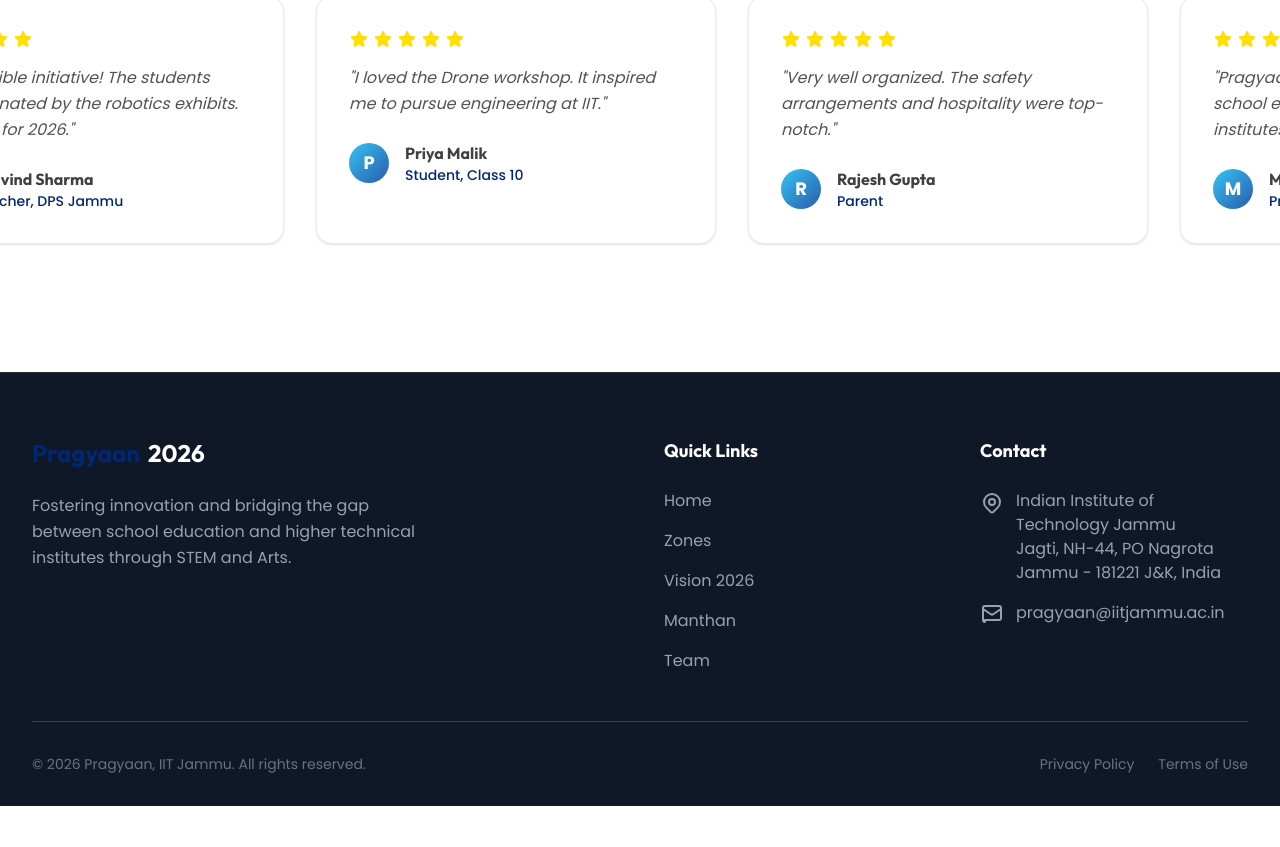
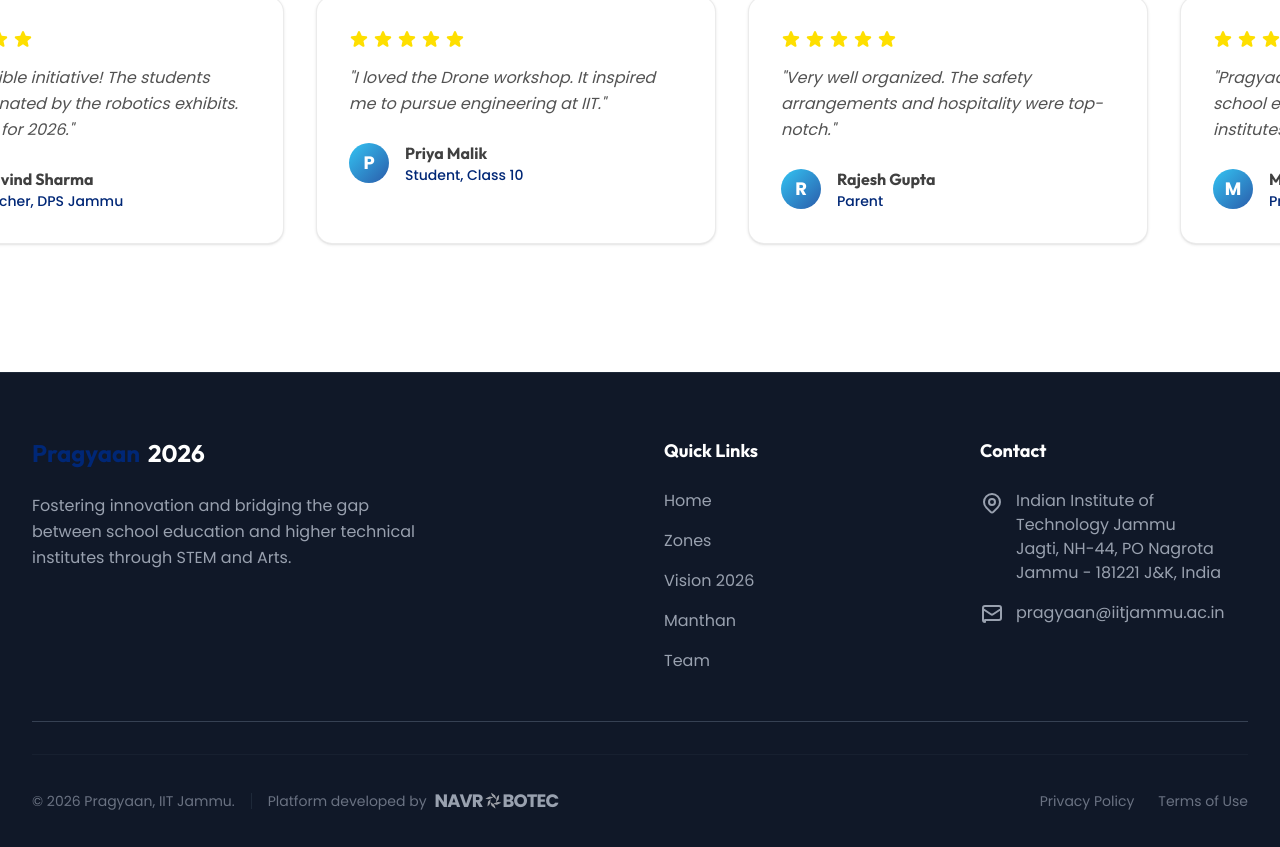
Before and after one commit to ubbelothbrok/BRICS, a React (Vite) app: page / in a window 1280 px wide. Shown: the part 7000-7847 px from the top of the page. Before the commit the page ends 7806 px from the top, so only its background shows below. Built offline with nearby package versions, Linux system fonts and the light colour scheme; no server answers.

Commit message:
feat: Dynamically update footer copyright year and add NAVRBOTEC developer credit with its logo.

```diff
--- a/src/components/Footer.tsx
+++ b/src/components/Footer.tsx
@@ -58,11 +58,22 @@ export default function Footer() {
           </div>
         </div>
 
-        <div className="pt-8 flex flex-col md:flex-row justify-between items-center gap-4 text-sm text-gray-500">
-          <p>&copy; 2026 Pragyaan, IIT Jammu. All rights reserved.</p>
+        <div className="pt-8 flex flex-col md:flex-row justify-between items-center gap-6 text-sm text-gray-500 border-t border-gray-800/50 mt-8">
+          <div className="flex flex-col md:flex-row items-center gap-4">
+            <p>&copy; {new Date().getFullYear()} Pragyaan, IIT Jammu.</p>
+            <div className="hidden md:block w-px h-4 bg-gray-800"></div>
+            <div className="flex items-center gap-2 group cursor-pointer">
+              <span className="text-gray-500">Platform developed by</span>
+              <a href="https://navrobotec.com" target="_blank" rel="noopener noreferrer" className="flex items-center hover:opacity-80 transition-opacity">
+                <span className="text-lg font-black text-gray-400 group-hover:text-white transition-colors tracking-tighter uppercase">NAVR</span>
+                <img src="/navrobotec.svg" alt="O" className="h-6 w-auto brightness-0 invert opacity-60 group-hover:opacity-100 transition-opacity mx-[-7px]" />
+                <span className="text-lg font-black text-gray-400 group-hover:text-white transition-colors tracking-tighter uppercase">BOTEC</span>
+              </a>
+            </div>
+          </div>
           <div className="flex gap-6">
-            <a href="#" className="hover:text-white">Privacy Policy</a>
-            <a href="#" className="hover:text-white">Terms of Use</a>
+            <a href="#" className="hover:text-white transition-colors">Privacy Policy</a>
+            <a href="#" className="hover:text-white transition-colors">Terms of Use</a>
           </div>
         </div>
       </div>
```
Also changed, not shown: public/navrobotec.svg (added).
